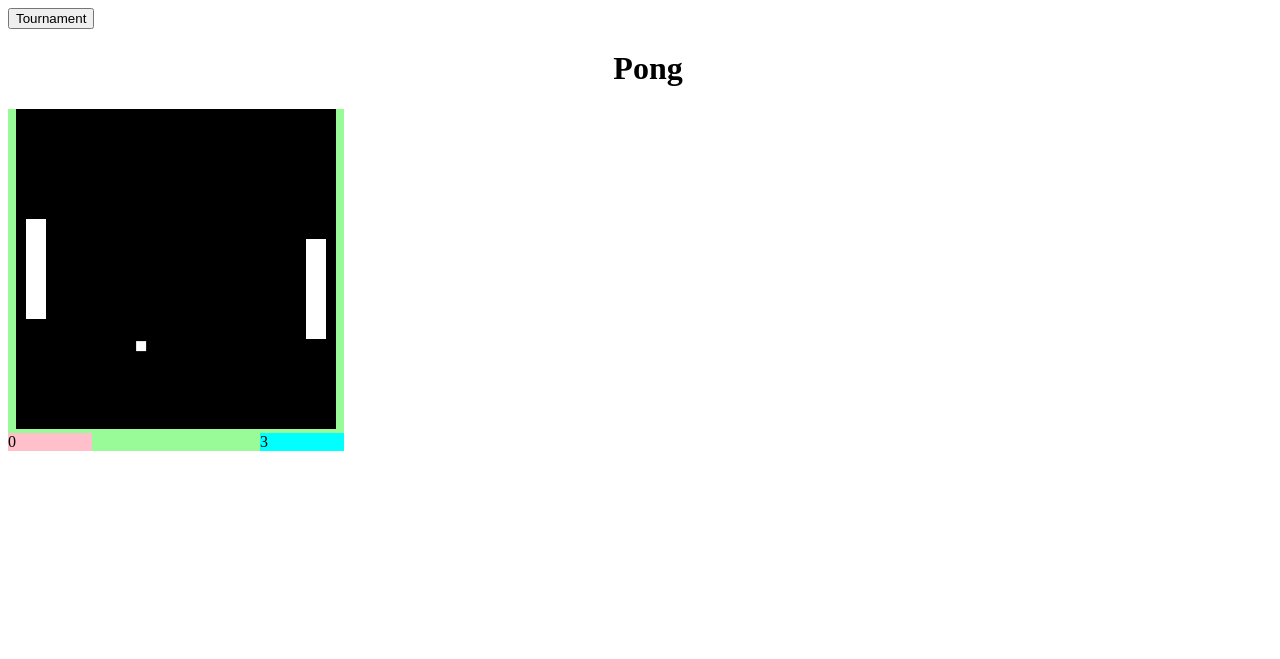
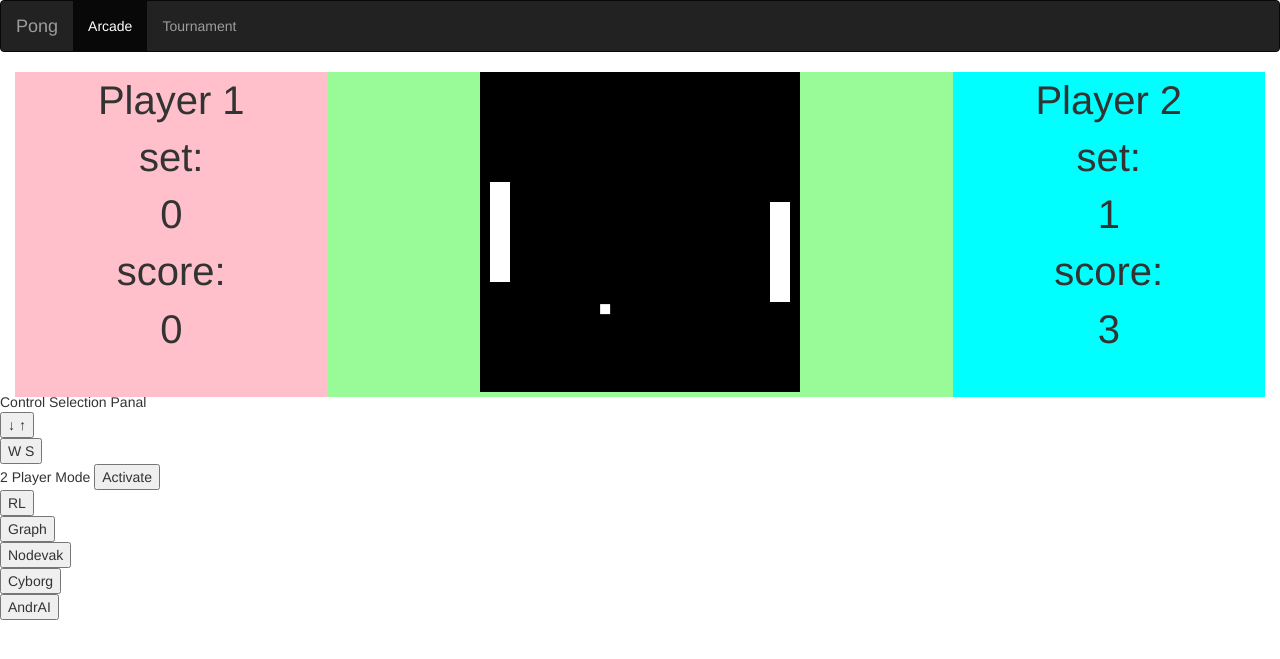
Before and after one commit to davidpaps/pong_ai, a Django app: page / in a window 1280 px wide. Shown: the top 659 px of the page. Run offline with Django 3.2, Linux system fonts and the light colour scheme; data that the repository does not hold is empty; some libraries are stand-ins or nearby versions.

Commit message:
styling: added flex boxes for game

```diff
--- a/net_positive/pong/static/css/main.css
+++ b/net_positive/pong/static/css/main.css
@@ -4,44 +4,44 @@ body{
   width: 100%;
 }
 
-canvas{
-
-  position: relative;
-  margin: 0;
+.container {
+  display: flex;
+  flex-wrap: wrap;
+  height: 320px;
+  width: 100%;
 }
 
+
 #game{
-  position: fixed;
   background-color: palegreen;
   text-align: center;
+  width: 50%;
 }
 
-#player1tally{
+#left-container{
   display: flex;
+  flex-direction: column;
   float: left;
   position: relative;
   background-color: pink;
   margin: left;
-  width: 25%
-
+  width: 25%;
+  text-align: center;
+  font-size: 40px;
 }
 
-
-
-#player2tally {
+#right-container {
   display: flex;
+  flex-direction: column;
   float: right;
   position: relative;
   background-color: cyan;
   margin: right;
-  width: 25%
+  width: 25%;
+  text-align: center;
+  font-size: 40px;
 }
 
-
-
-
-/*
-#container{
-  text-align: center;
-  background-color: moccasin;
-} */
+#set {
+  flex-wrap: wrap;
+}
--- a/net_positive/templates/index.html
+++ b/net_positive/templates/index.html
@@ -2,39 +2,50 @@
 <!DOCTYPE html>
   <head>
     <title>Pong</title>
+    <link rel="stylesheet" href="https://maxcdn.bootstrapcdn.com/bootstrap/3.4.1/css/bootstrap.min.css">
     <script src="https://code.jquery.com/jquery-2.1.4.min.js"></script>
     <link rel="stylesheet" type="text/css" href={% static "css/main.css" %}></link>
   </head>
-  <div id="tournament" class="">
+  <!-- <div id="tournament" class="">
     <button id="tournament-button">Tournament</button>
-  </div>
-  <center>
+  </div> -->
+  <nav class="navbar navbar-inverse">
+    <div class="container-fluid">
+      <div class="navbar-header">
+        <a class="navbar-brand" href="#">Pong</a>
+      </div>
+      <ul class="nav navbar-nav">
+        <li class="active"><a href="#">Arcade</a></li>
+        <li><a href="#">Tournament</a></li>
+
+      </ul>
+    </div>
+  </nav>
+  <!-- <center>
     <h1>Pong</h1>
-  </center>
+  </center> -->
+
+
 
 
   <body>
 
 
-
+<div class="container">
+    <div id="left-container">
+      <div id="Player1Name" class=""> Player 1 </div>
+      <div id="set">set: <div id="player1-game-tally" class=""></div></div>
+      <div id="score">score: <div id="player1tally" class=""></div></div>
+    </div>
     <div id="game">
       <canvas id='pong' width='320' height='320'></canvas>
-      <div id="player1tally" class=""></div>
-      <div id="player2tally" class=""></div>
+      </div>
+      <div id="right-container">
+        <div id=Player2Name class=""> Player 2 </div>
+        <div id="set">set:<div id="player2-game-tally" class=""></div></div>
+        <div>score:<div id="player2tally" class=""></div></div>
+      </div>
     </div>
-
-
-
-
-
-    <div id=Player1Name class=""> Player1 </div>
-    <div id=Player2Name class=""> Player2 </div>
-
-
-
-    <div id="player1-game-tally" class=""></div>
-    <div id="game-tally-title" class="">Game Tally</div>
-    <div id="player2-game-tally" class=""></div>
 
     <section>
       <div id="control-selection" class="">
```
